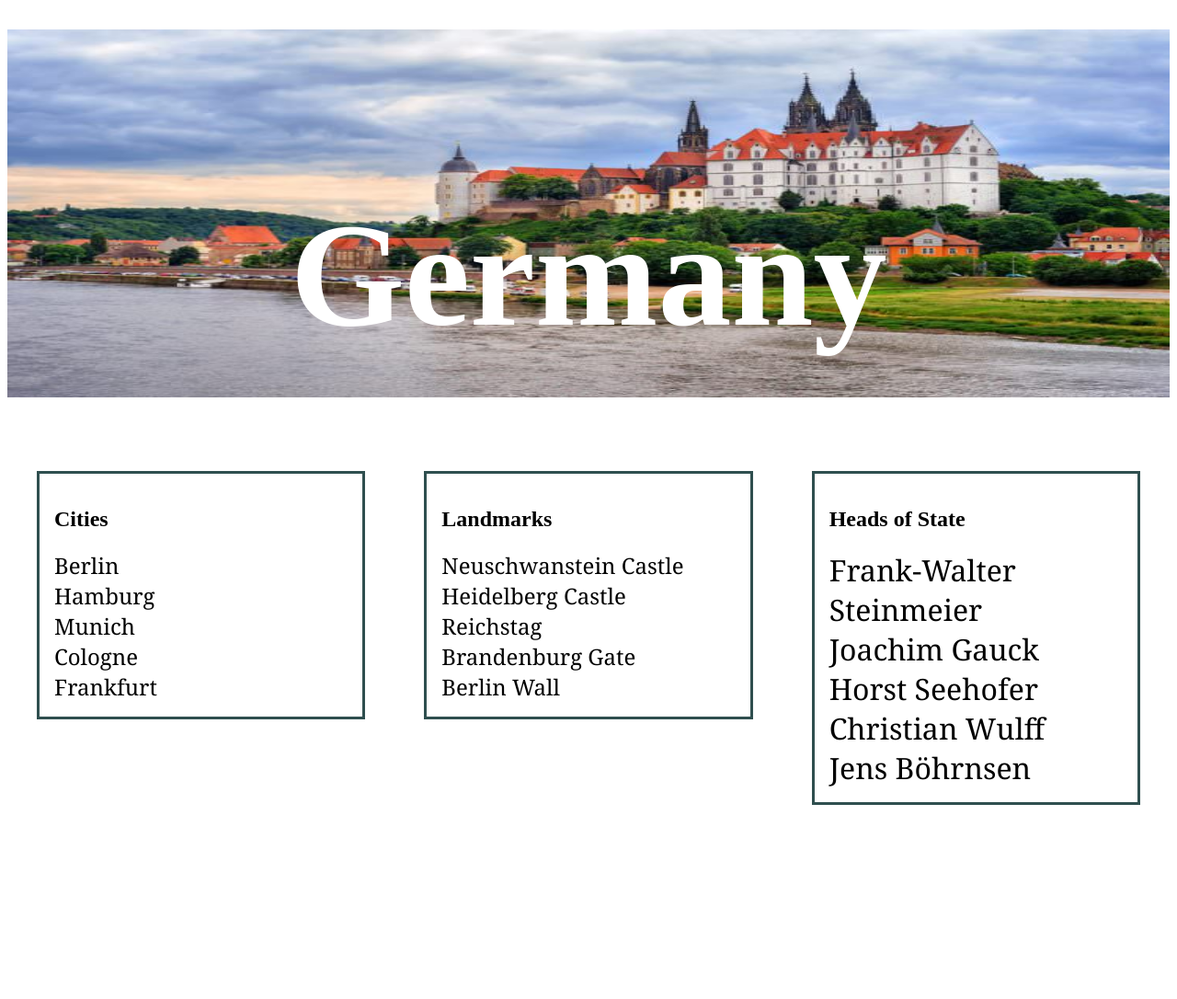
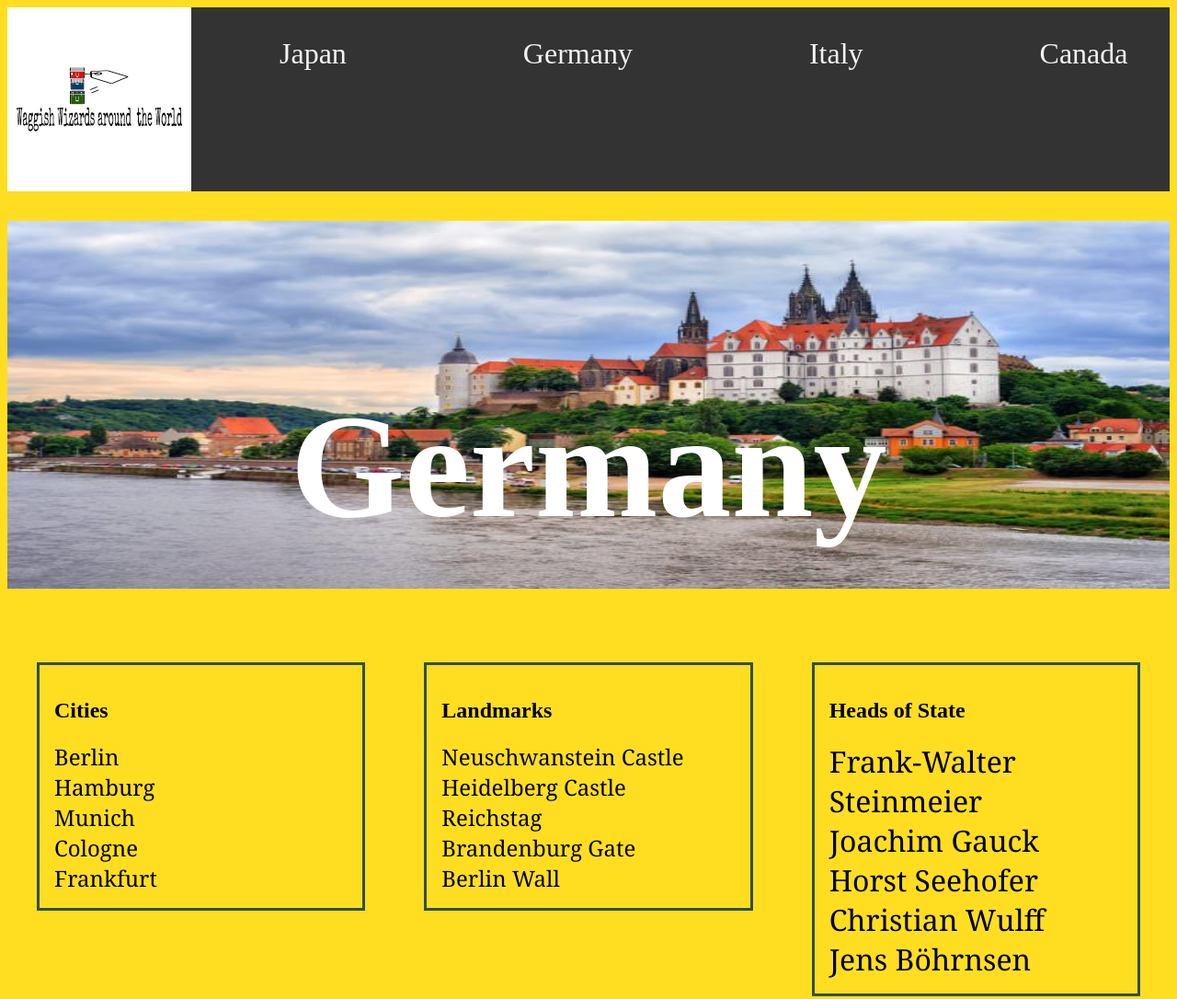
Before and after one commit to NSS-Day-Cohort-42/hello-world-waggish-wizards, a plain HTML site: page index.html in a window 1280 px wide. Shown: the whole page at 92% size. Before the commit the page ends 915 px from the top, so only its background shows below. Drawn offline with Linux system fonts and the light colour scheme.

Commit message:
doneexceptlinks

```diff
--- a/index.html
+++ b/index.html
@@ -5,9 +5,15 @@
     <meta name="viewport" content="width=, initial-scale=1.0">
     <title>WaggishWizardsaroundtheWorld</title>
     <link rel="stylesheet" href="./styles/main.css">
-
 </head>
 <body>
+    <div class="navbar">
+        <img class="logo" src="./images/Waggishwizardslogo.png">
+        <a href="#">Japan</a>
+        <a href="#">Germany</a>
+        <a href="#">Italy</a>
+        <a href="#" class="right">Canada</a>
+    </div>
     <header class="header">
         <h1 class ="countryName">Germany</h1>
         <img class="countryPicture" src="./images/castle.jpg">
--- a/styles/main.css
+++ b/styles/main.css
@@ -1,6 +1,10 @@
 @import "./cities.css";
 @import "./landmarks.css";
 @import "./heads.css";
+
+body {
+    background-color: #ffde22;
+}
 
 .main {
     display: flex;
@@ -18,6 +22,28 @@
 .content--right {
     flex: 1;
 
+}
+
+.navbar {
+    background-color: #333;
+    overflow: hidden;
+    display: flex;
+
+}
+
+.navbar a {
+    float: left;
+    color: #f2f2f2;
+    text-align: center;
+    padding: 2rem 6rem;
+    text-decoration: none;
+    font-size: 2em;
+}
+
+.logo {
+    justify-content: left;
+    height: 5em;
+    background-color: #333;
 }
 
 /*
@@ -42,6 +68,7 @@
     left: 50%;
     transform: translate(-50%, -50%);
     font-size: 10em;
+
 }
 .countryPicture {
     width: 100%;
```
Also changed, not shown: images/Waggishwizardslogo.png (added), 1 other file.
